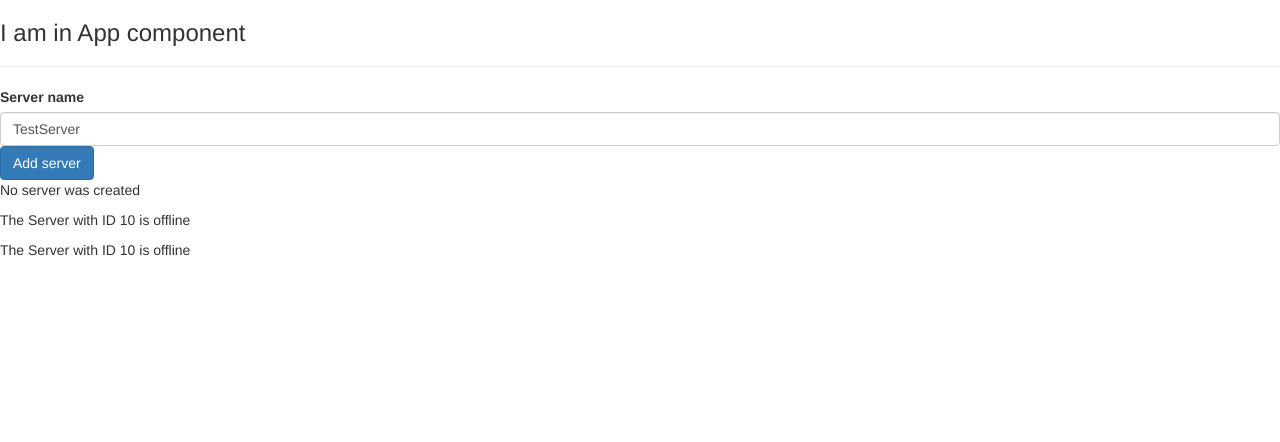
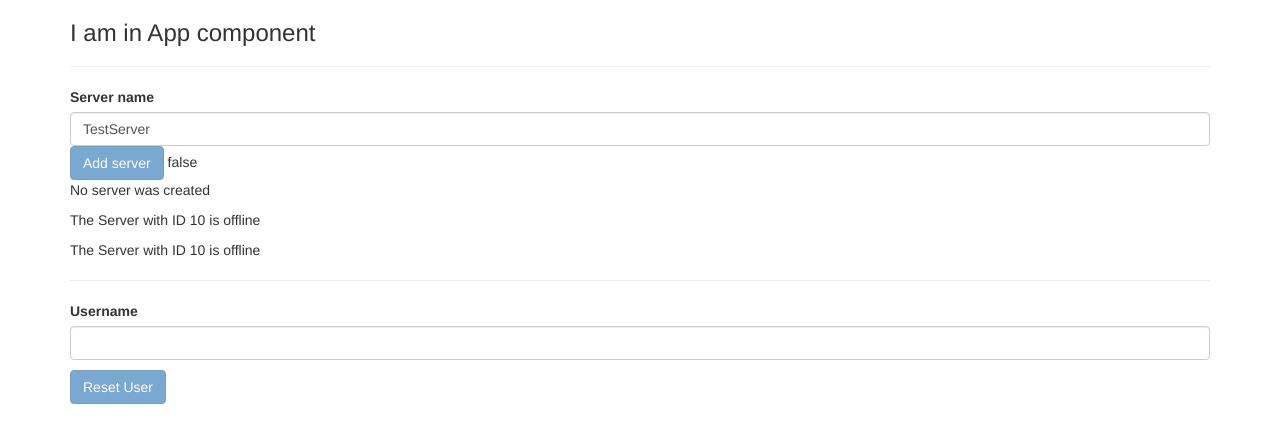
Before and after one commit to apoorva-shah/angular-app, an Angular app: page / in a window 1280 px wide. Shown: the top 442 px of the page. Built offline with nearby package versions, Linux system fonts and the light colour scheme.

Commit message:
two way databind with text box

```diff
--- a/src/app/app.component.html
+++ b/src/app/app.component.html
@@ -1,3 +1,19 @@
-<h3>I am in App component</h3>
-<hr>
-<app-servers></app-servers>
+<div class="container">
+    <div class="row">
+        <div class="col-xs-12">
+            <h3>I am in App component</h3>
+            <hr>
+            <app-servers></app-servers>
+
+            <hr>
+
+            <label>Username</label>
+            <input type="text" class="form-control" [(ngModel)]="username">
+            <p>{{ username }}</p>
+            <button
+                    class="btn btn-primary"
+                    [disabled]="username === ''"
+                    (click)="username=''">Reset User</button>
+        </div>
+    </div>
+</div>
--- a/src/app/app.component.ts
+++ b/src/app/app.component.ts
@@ -6,4 +6,5 @@
   styleUrls: ['./app.component.css']
 })
 export class AppComponent {
+    username = '';
 }
--- a/src/app/servers/servers.component.html
+++ b/src/app/servers/servers.component.html
@@ -15,6 +15,8 @@
 <button class="btn btn-primary"
     [disabled]="!allowNewServer"
     (click)="onCreateServer()">Add server</button>
+
+        {{allowNewServer}}
 <!--<p [innerText]="allowNewServer"></p>-->
 <p>{{ serverCreationStatus }}</p>
 <app-server></app-server>
--- a/src/app/servers/servers.component.ts
+++ b/src/app/servers/servers.component.ts
@@ -9,10 +9,11 @@
   allowNewServer = false;
   serverCreationStatus = 'No server was created';
   serverName = 'TestServer';
+
   constructor() {
     setTimeout(() => {
         this.allowNewServer = true;
-    }, 2000);
+    }, 20000);
   }
 
   ngOnInit() {
```
